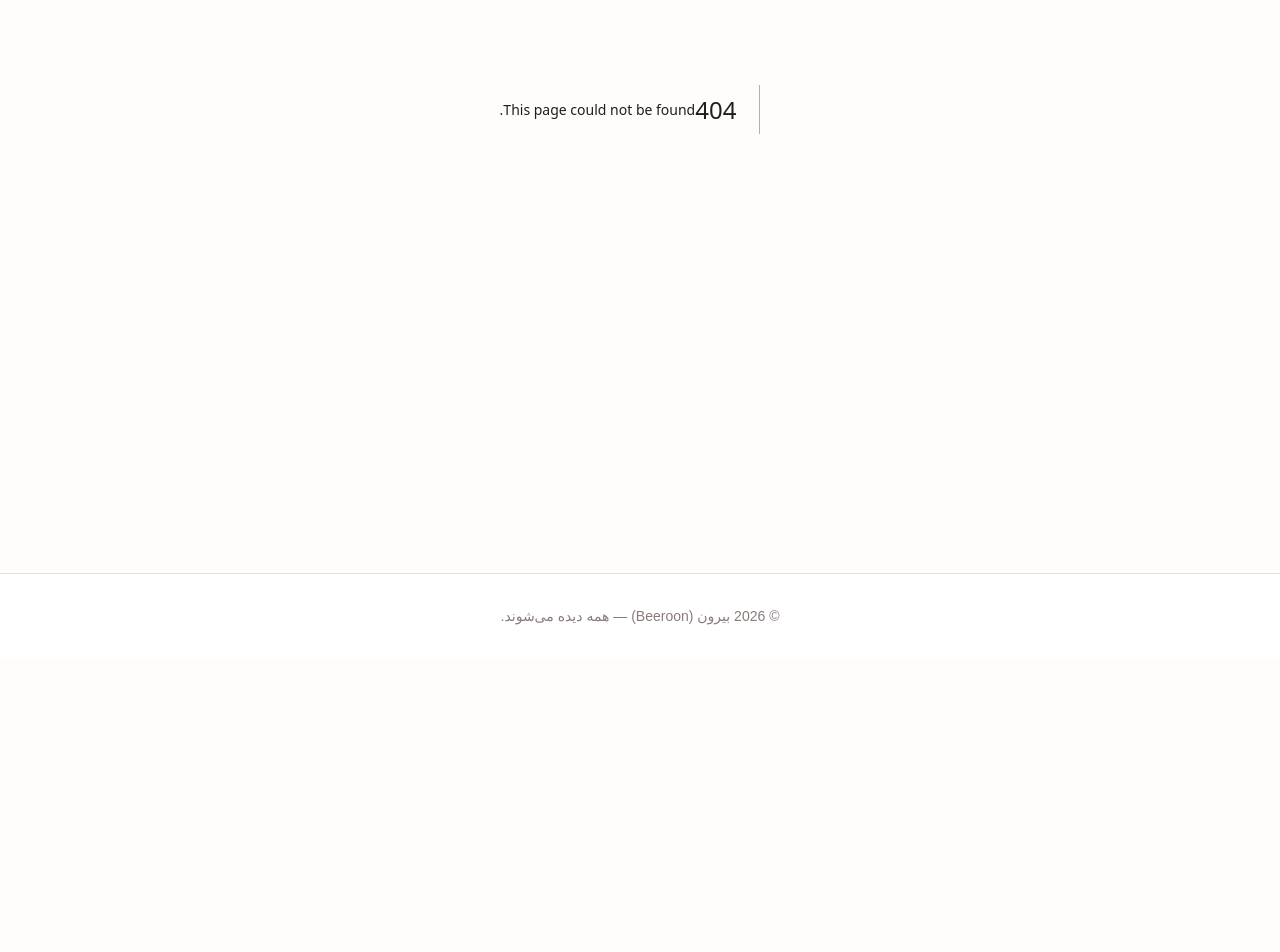
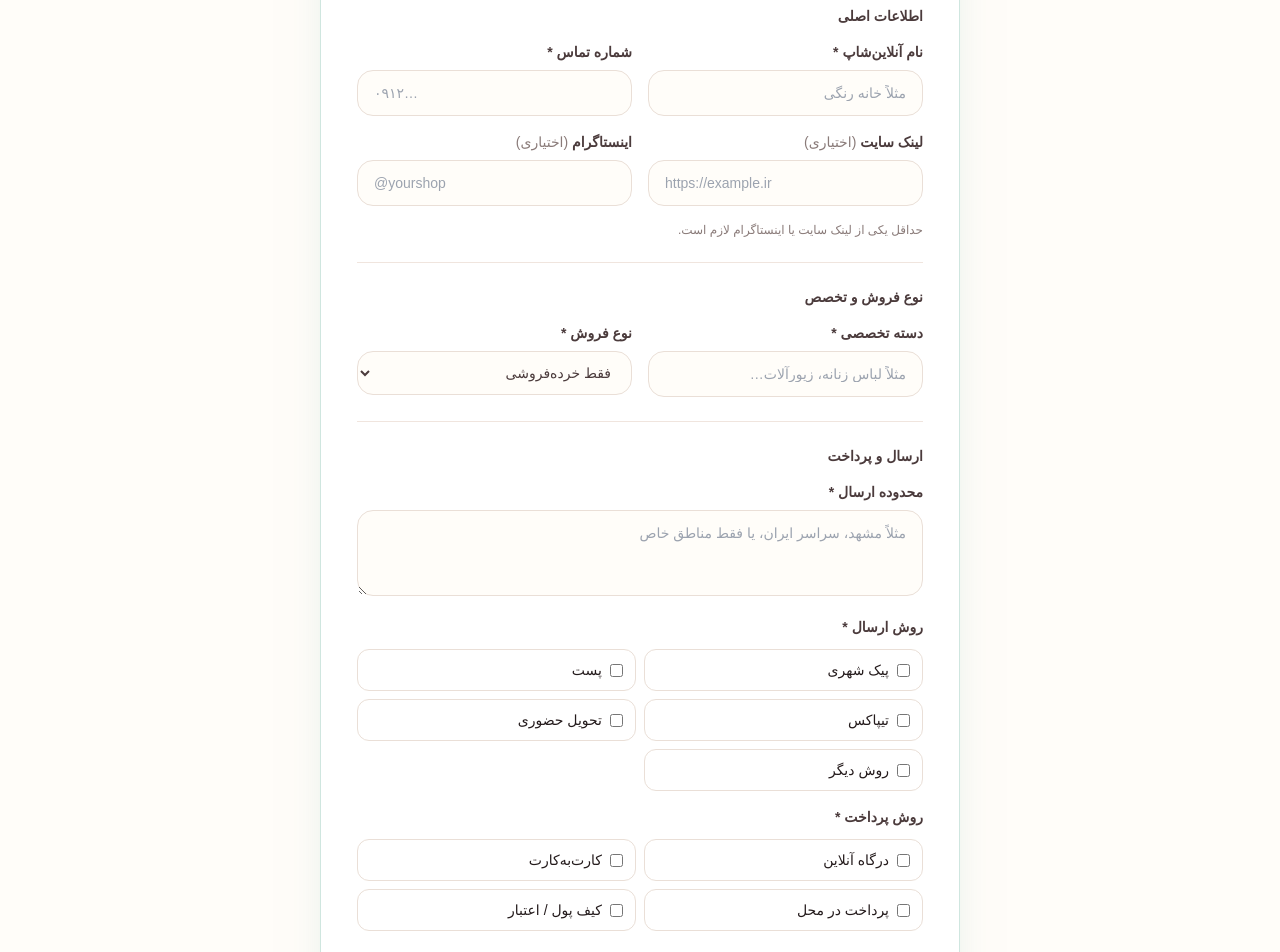
Before and after one commit to 0xmahshid/beeroon, a Next.js app: page /register-online-shop in a window 1280 px wide. Before the commit this address had no page. Shown: the part 360-1312 px from the top of the page. Before the commit the page ends 1018 px from the top, so only its background shows below. Built offline with nearby package versions, Linux system fonts and the light colour scheme; no server answers; a small style sheet from the web is missing.

Commit message:
feat: add separate online shop registration flow

```diff
--- /dev/null
+++ b/app/register-online-shop/page.tsx
@@ -0,0 +1,158 @@
+"use client";
+
+import Link from "next/link";
+import { useState } from "react";
+import { supabase } from "@/lib/supabase";
+
+type FormState = {
+  name: string;
+  phone: string;
+  instagram: string;
+  website_url: string;
+  specialty_category: string;
+  sales_type: "retail" | "wholesale" | "both";
+  shipping_area: string;
+  shipping_methods: string[];
+  payment_methods: string[];
+};
+
+const shippingOptions = [
+  ["courier", "پیک شهری"],
+  ["post", "پست"],
+  ["tipax", "تیپاکس"],
+  ["pickup", "تحویل حضوری"],
+  ["other", "روش دیگر"],
+];
+
+const paymentOptions = [
+  ["gateway", "درگاه آنلاین"],
+  ["card", "کارت‌به‌کارت"],
+  ["cod", "پرداخت در محل"],
+  ["wallet", "کیف پول / اعتبار"],
+];
+
+export default function RegisterOnlineShop() {
+  const [form, setForm] = useState<FormState>({
+    name: "",
+    phone: "",
+    instagram: "",
+    website_url: "",
+    specialty_category: "",
+    sales_type: "retail",
+    shipping_area: "",
+    shipping_methods: [],
+    payment_methods: [],
+  });
+  const [sent, setSent] = useState(false);
+  const [saving, setSaving] = useState(false);
+  const [err, setErr] = useState("");
+
+  function setField(key: keyof FormState, value: string) {
+    setForm((current) => ({ ...current, [key]: value }));
+  }
+
+  function toggle(key: "shipping_methods" | "payment_methods", value: string) {
+    setForm((current) => ({
+      ...current,
+      [key]: current[key].includes(value)
+        ? current[key].filter((item) => item !== value)
+        : [...current[key], value],
+    }));
+  }
+
+  async function submit(e: React.FormEvent) {
+    e.preventDefault();
+    setErr("");
+    if (!form.website_url.trim() && !form.instagram.trim()) {
+      setErr("حداقل لینک سایت یا آیدی اینستاگرام را وارد کن.");
+      return;
+    }
+    if (!form.shipping_methods.length || !form.payment_methods.length) {
+      setErr("حداقل یک روش ارسال و یک روش پرداخت را انتخاب کن.");
+      return;
+    }
+    setSaving(true);
+    const { error } = await supabase.rpc("submit_online_shop", {
+      p_name: form.name.trim(),
+      p_phone: form.phone.trim(),
+      p_instagram: form.instagram.trim() || null,
+      p_city_id: "mashhad",
+      p_website_url: form.website_url.trim() || null,
+      p_sales_type: form.sales_type,
+      p_shipping_area: form.shipping_area.trim(),
+      p_shipping_methods: form.shipping_methods,
+      p_payment_methods: form.payment_methods,
+      p_specialty_category: form.specialty_category.trim(),
+    });
+    setSaving(false);
+    if (error) {
+      setErr("ثبت اطلاعات انجام نشد. اگر مشکل ادامه داشت، دوباره تلاش کن.");
+      return;
+    }
+    setSent(true);
+  }
+
+  if (sent) {
+    return (
+      <div className="mx-auto max-w-xl px-4 py-24 text-center">
+        <div className="rounded-[2rem] border border-[#cfe6df] bg-[#f1fbf7] p-8">
+          <p className="text-lg font-black text-[#287c68]">اطلاعات آنلاین‌شاپ ثبت شد ✦</p>
+          <p className="mt-3 leading-8 text-[#58736c]">
+            تیم بیرون اطلاعات را بررسی می‌کند و بعد از تایید، آنلاین‌شاپت در دایرکتوری نمایش داده می‌شود.
+          </p>
+          <Link href="/" className="mt-6 inline-flex rounded-full bg-[#c91442] px-6 py-3 font-bold text-white">بازگشت به بیرون</Link>
+        </div>
+      </div>
+    );
+  }
+
+  return (
+    <div className="mx-auto max-w-2xl px-4 py-10 sm:py-14">
+      <Link href="/register-business" className="text-sm font-bold text-[#8a7b79] hover:text-[#c91442]">← فرم ثبت کسب‌وکار فیزیکی</Link>
+      <div className="mt-5 rounded-[2rem] border border-[#cfe6df] bg-white p-6 shadow-[0_20px_60px_-42px_rgba(40,124,104,0.55)] sm:p-9">
+        <p className="text-xs font-black tracking-[0.2em] text-[#287c68]">FOR ONLINE SHOPS</p>
+        <h1 className="mt-2 text-2xl font-black text-[#241b1c] sm:text-3xl">ثبت آنلاین‌شاپ</h1>
+        <p className="mt-3 text-sm leading-7 text-[#80716f]">اطلاعات مخصوص فروش آنلاین را جدا ثبت کن تا مشتری بداند چه می‌فروشی و چطور سفارش می‌گیرد.</p>
+
+        <form onSubmit={submit} className="mt-8 space-y-6">
+          <section className="space-y-4">
+            <h2 className="text-sm font-black text-[#4b3b3c]">اطلاعات اصلی</h2>
+            <div className="grid gap-4 sm:grid-cols-2">
+              <label className="text-sm font-bold text-[#4b3b3c]">نام آنلاین‌شاپ *<input required value={form.name} onChange={(e) => setField("name", e.target.value)} placeholder="مثلاً خانه رنگی" className="mt-2 w-full rounded-2xl border border-[#eadfd7] bg-[#fffdf9] px-4 py-3 font-normal outline-none focus:border-[#287c68] focus:ring-4 focus:ring-[#287c68]/10" /></label>
+              <label className="text-sm font-bold text-[#4b3b3c]">شماره تماس *<input required value={form.phone} onChange={(e) => setField("phone", e.target.value)} placeholder="۰۹۱۲…" dir="ltr" className="mt-2 w-full rounded-2xl border border-[#eadfd7] bg-[#fffdf9] px-4 py-3 font-normal outline-none focus:border-[#287c68] focus:ring-4 focus:ring-[#287c68]/10" /></label>
+            </div>
+            <div className="grid gap-4 sm:grid-cols-2">
+              <label className="text-sm font-bold text-[#4b3b3c]">لینک سایت<span className="font-normal text-[#8a7b79]"> (اختیاری)</span><input type="url" value={form.website_url} onChange={(e) => setField("website_url", e.target.value)} placeholder="https://example.ir" dir="ltr" className="mt-2 w-full rounded-2xl border border-[#eadfd7] bg-[#fffdf9] px-4 py-3 font-normal outline-none focus:border-[#287c68] focus:ring-4 focus:ring-[#287c68]/10" /></label>
+              <label className="text-sm font-bold text-[#4b3b3c]">اینستاگرام<span className="font-normal text-[#8a7b79]"> (اختیاری)</span><input value={form.instagram} onChange={(e) => setField("instagram", e.target.value)} placeholder="@yourshop" dir="ltr" className="mt-2 w-full rounded-2xl border border-[#eadfd7] bg-[#fffdf9] px-4 py-3 font-normal outline-none focus:border-[#287c68] focus:ring-4 focus:ring-[#287c68]/10" /></label>
+            </div>
+            <p className="text-xs text-[#8a7b79]">حداقل یکی از لینک سایت یا اینستاگرام لازم است.</p>
+          </section>
+
+          <section className="space-y-4 border-t border-[#f0e5de] pt-6">
+            <h2 className="text-sm font-black text-[#4b3b3c]">نوع فروش و تخصص</h2>
+            <div className="grid gap-4 sm:grid-cols-2">
+              <label className="text-sm font-bold text-[#4b3b3c]">دسته تخصصی *<input required value={form.specialty_category} onChange={(e) => setField("specialty_category", e.target.value)} placeholder="مثلاً لباس زنانه، زیورآلات…" className="mt-2 w-full rounded-2xl border border-[#eadfd7] bg-[#fffdf9] px-4 py-3 font-normal outline-none focus:border-[#287c68] focus:ring-4 focus:ring-[#287c68]/10" /></label>
+              <label className="text-sm font-bold text-[#4b3b3c]">نوع فروش *<select value={form.sales_type} onChange={(e) => setField("sales_type", e.target.value)} className="mt-2 w-full rounded-2xl border border-[#eadfd7] bg-[#fffdf9] px-4 py-3 font-normal outline-none focus:border-[#287c68] focus:ring-4 focus:ring-[#287c68]/10"><option value="retail">فقط خرده‌فروشی</option><option value="wholesale">فقط عمده‌فروشی</option><option value="both">عمده و خرده</option></select></label>
+            </div>
+          </section>
+
+          <section className="space-y-4 border-t border-[#f0e5de] pt-6">
+            <h2 className="text-sm font-black text-[#4b3b3c]">ارسال و پرداخت</h2>
+            <label className="block text-sm font-bold text-[#4b3b3c]">محدوده ارسال *<textarea required value={form.shipping_area} onChange={(e) => setField("shipping_area", e.target.value)} placeholder="مثلاً مشهد، سراسر ایران، یا فقط مناطق خاص" rows={3} className="mt-2 w-full rounded-2xl border border-[#eadfd7] bg-[#fffdf9] px-4 py-3 font-normal outline-none focus:border-[#287c68] focus:ring-4 focus:ring-[#287c68]/10" /></label>
+            <div>
+              <p className="text-sm font-bold text-[#4b3b3c]">روش ارسال *</p>
+              <div className="mt-3 grid gap-2 sm:grid-cols-2">{shippingOptions.map(([value, label]) => <label key={value} className="flex cursor-pointer items-center gap-2 rounded-xl border border-[#eadfd7] px-3 py-2.5 text-sm font-normal hover:border-[#287c68]/50"><input type="checkbox" checked={form.shipping_methods.includes(value)} onChange={() => toggle("shipping_methods", value)} className="accent-[#287c68]" />{label}</label>)}</div>
+            </div>
+            <div>
+              <p className="text-sm font-bold text-[#4b3b3c]">روش پرداخت *</p>
+              <div className="mt-3 grid gap-2 sm:grid-cols-2">{paymentOptions.map(([value, label]) => <label key={value} className="flex cursor-pointer items-center gap-2 rounded-xl border border-[#eadfd7] px-3 py-2.5 text-sm font-normal hover:border-[#287c68]/50"><input type="checkbox" checked={form.payment_methods.includes(value)} onChange={() => toggle("payment_methods", value)} className="accent-[#287c68]" />{label}</label>)}</div>
+            </div>
+          </section>
+
+          {err && <p className="rounded-xl bg-[#fff1f3] px-4 py-3 text-sm font-bold text-[#b6113d]">{err}</p>}
+          <button disabled={saving} className="w-full rounded-full bg-[#287c68] py-3.5 font-bold text-white transition hover:bg-[#216553] disabled:opacity-50">{saving ? "در حال ارسال…" : "ارسال برای بررسی"}</button>
+        </form>
+      </div>
+    </div>
+  );
+}
```
